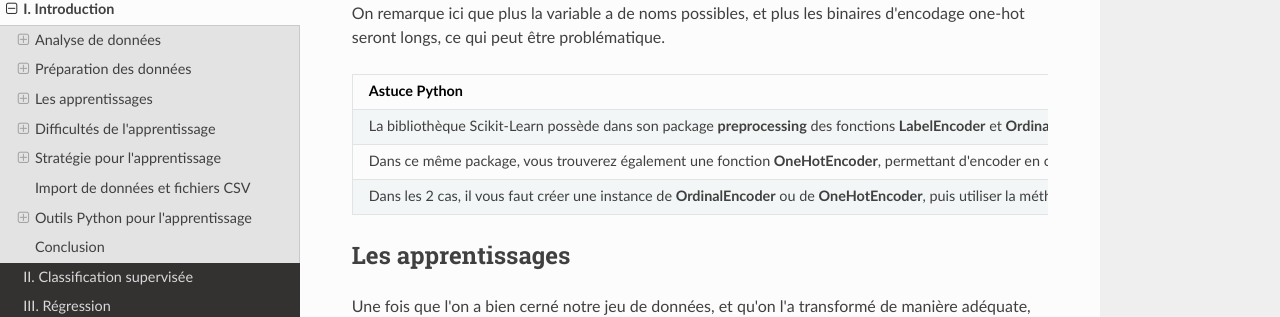
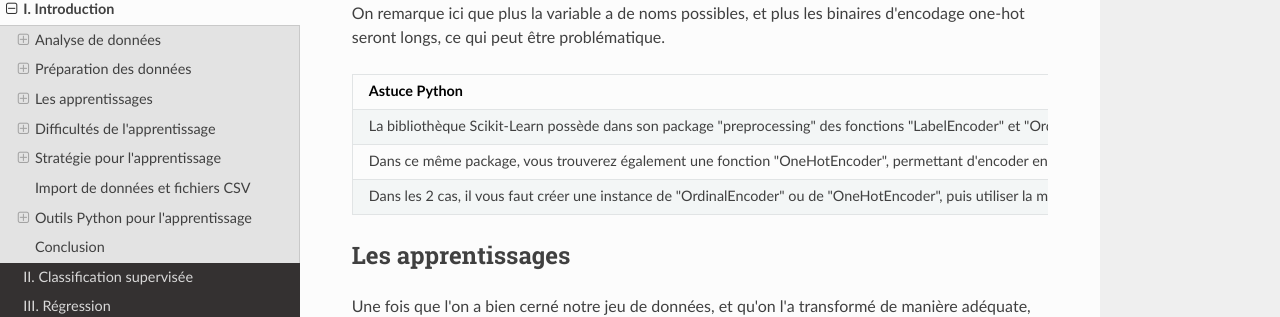
Before and after one commit to NicOudart/UVSQ_LSSI633_data_science, an MkDocs documentation site: the page built from docs/Chap1_Introduction.md, in a window 1280 px wide and 900 px high, scrolled down 18522 px. Shown: the part 141-458 px from the top of the window. Built offline with MkDocs 1.6.1, drawn with Linux system fonts in a browser that asks for light colours; nearby versions of some CDN libraries; some of the changed text lies outside the part shown.

Commit message:
-Progress on Chapter 2. -Minor updates of Chapter 1.

```diff
--- a/docs/Chap1_Introduction.md
+++ b/docs/Chap1_Introduction.md
@@ -456,7 +456,7 @@
 
 La plupart des modèles d'apprentissage automatique dont nous allons parler dans ce cours ne peuvent manipuler que des valeurs numériques.
 
-On va donc en général **encoder** des données qualitatives avec des **valeurs numériques**. Par exemple :
+On va donc en général **encoder** des données **qualitatives** avec des **valeurs numériques**. Par exemple :
 
 |Cuisson du pain|Encodage|
 |:-------------:|:------:|
@@ -498,9 +498,9 @@
 
 |Astuce Python|
 |:-|
-|La bibliothèque Scikit-Learn possède dans son package **preprocessing** des fonctions **LabelEncoder** et **OrdinalEncoder**, permettant d'assigner un entier à des variables qualitatives nominales ou ordinales.|
-|Dans ce même package, vous trouverez également une fonction **OneHotEncoder**, permettant d'encoder en one-hot des variables qualitatives nominales.|
-|Dans les 2 cas, il vous faut créer une instance de **OrdinalEncoder** ou de **OneHotEncoder**, puis utiliser la méthode **fit_transform()** avec vos données en entrée.|
+|La bibliothèque Scikit-Learn possède dans son package "preprocessing" des fonctions "LabelEncoder" et "OrdinalEncoder", permettant d'assigner un entier à des variables qualitatives nominales ou ordinales.|
+|Dans ce même package, vous trouverez également une fonction "OneHotEncoder", permettant d'encoder en one-hot des variables qualitatives nominales.|
+|Dans les 2 cas, il vous faut créer une instance de "OrdinalEncoder" ou de "OneHotEncoder", puis utiliser la méthode "fit_transform()" avec vos données en entrée.|
 
 ## Les apprentissages
 
@@ -907,6 +907,10 @@
 
 ![Validation par exclusion](img/Chap1_validation_par_exclusion.png)
 
+|Astuce Python|
+|:-|
+|La bibliothèque Scikit-Learn possède dans son package "model_selection" une fonction "train_test_split" pour séparer une base de données en jeux d'entrainement et de test.|
+
 #### Validation croisée
 
 La validation par exclusion a 2 grands défauts :
```
Also changed, not shown: other parts of docs/Chap1_Introduction.md (+5 -1 lines), docs/Chap2_Classification_supervisee.md (+2 -0 lines), docs/img/Chap2_spectres_instruments.png (added).
